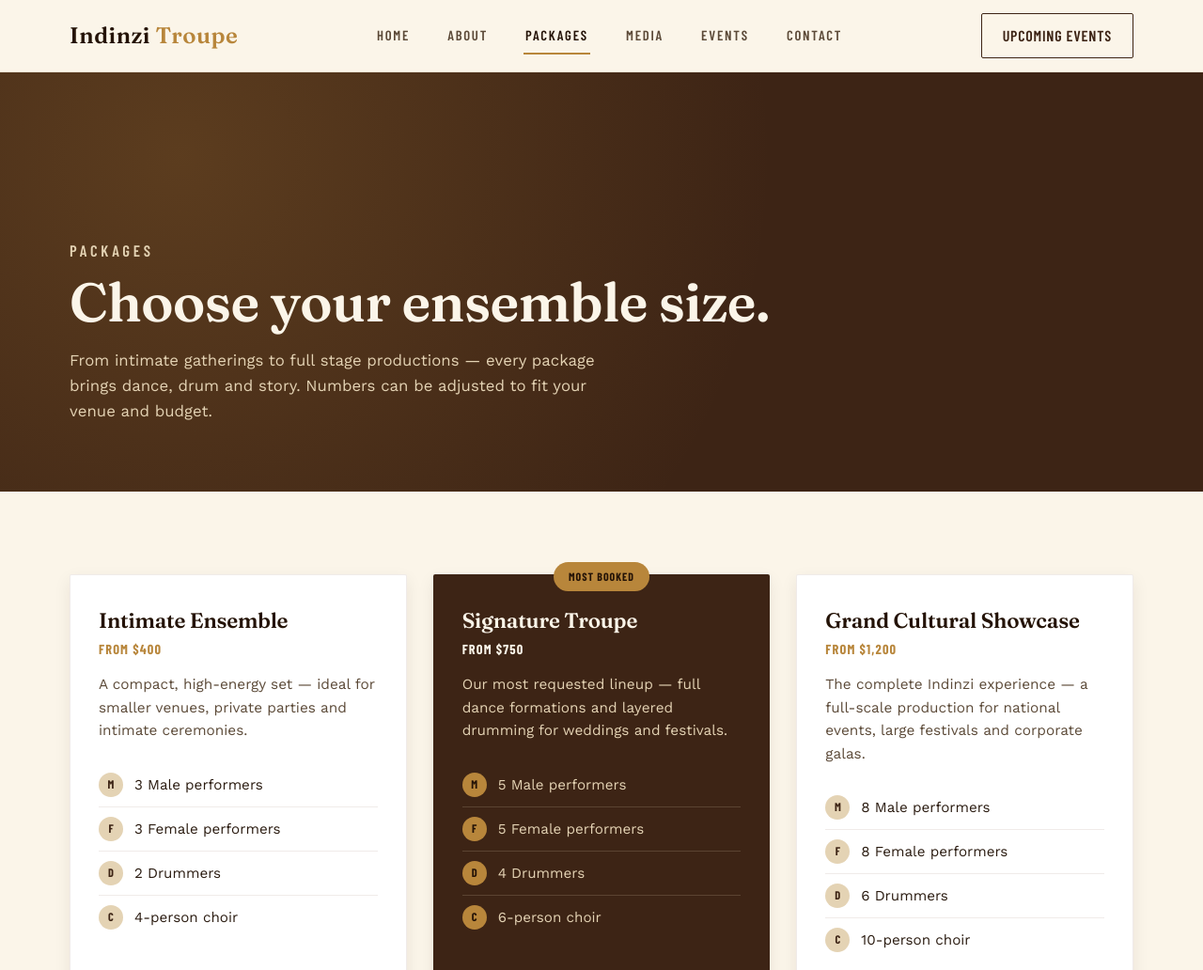
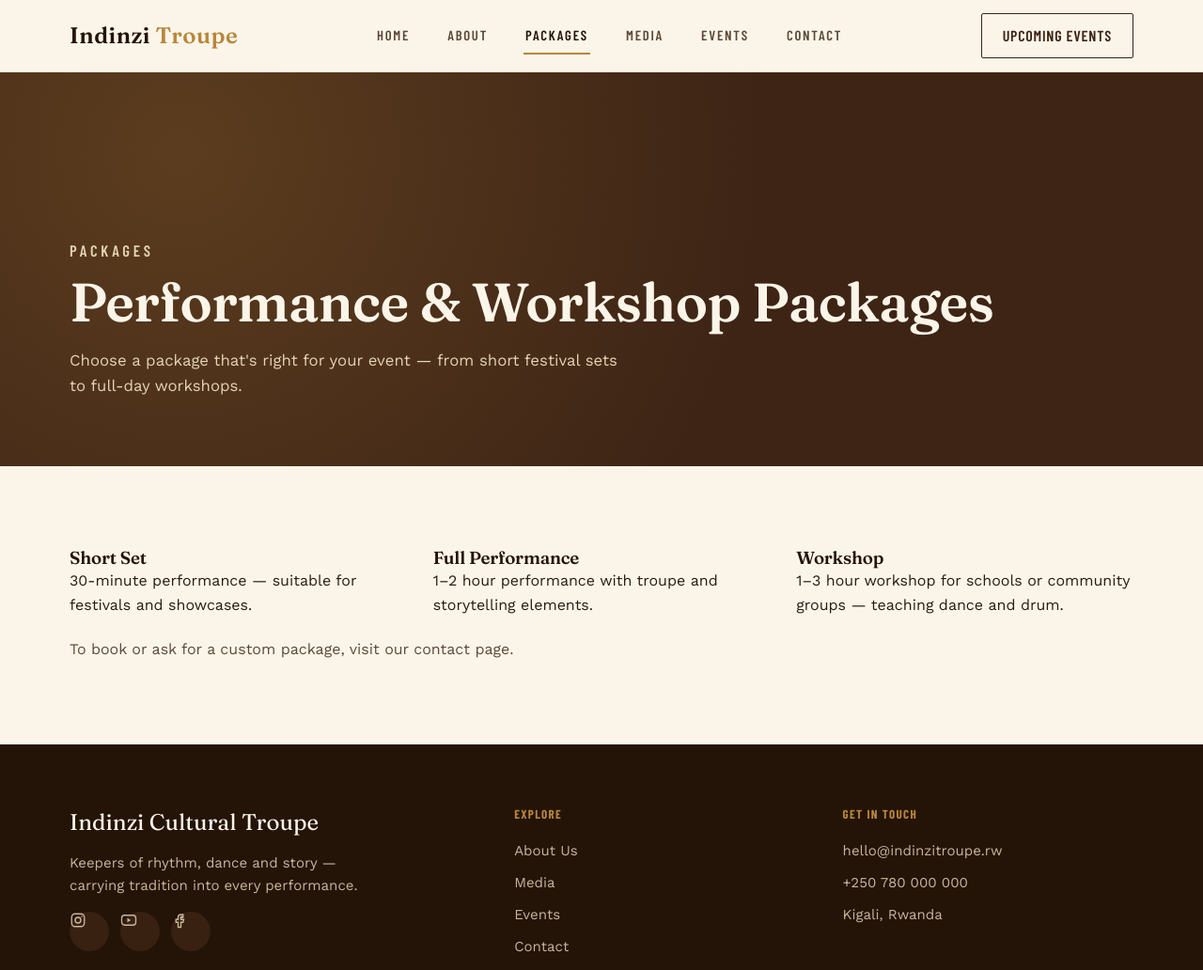
Before and after one commit to Ntare01/INDW, a website: page packages.html in a window 1280 px wide. Shown: the top 1032 px of the page at 94% size. Drawn offline with nearby package versions, Linux system fonts and the light colour scheme.

```diff
--- a/packages.html
+++ b/packages.html
@@ -1,3 +1,56 @@
+<!DOCTYPE html>
+<html lang="en">
+<head>
+  <meta charset="UTF-8">
+  <meta name="viewport" content="width=device-width, initial-scale=1.0">
+  <title>Packages — Indinzi Cultural Troupe</title>
+  <meta name="description" content="Packages and pricing for performances, workshops and events.">
+  <link rel="preconnect" href="https://fonts.googleapis.com">
+  <link rel="preconnect" href="https://fonts.gstatic.com" crossorigin>
+  <link href="https://fonts.googleapis.com/css2?family=Fraunces:opsz,wght@9..144,400;9..144,500;9..144,600;9..144,700&family=Work+Sans:wght@400;500;600&family=Barlow+Condensed:wght@500;600;700&display=swap" rel="stylesheet">
+  <link rel="stylesheet" href="css/style.css">
+</head>
+<body>
+
+<div id="site-header"></div>
+
+<main>
+  <section class="page-hero">
+    <div class="container">
+      <p class="eyebrow">Packages</p>
+      <h1>Performance & Workshop Packages</h1>
+      <p>Choose a package that's right for your event — from short festival sets to full-day workshops.</p>
+    </div>
+  </section>
+
+  <section>
+    <div class="container">
+      <div class="grid-3">
+        <div class="card reveal">
+          <h3>Short Set</h3>
+          <p>30-minute performance — suitable for festivals and showcases.</p>
+        </div>
+        <div class="card reveal">
+          <h3>Full Performance</h3>
+          <p>1–2 hour performance with troupe and storytelling elements.</p>
+        </div>
+        <div class="card reveal">
+          <h3>Workshop</h3>
+          <p>1–3 hour workshop for schools or community groups — teaching dance and drum.</p>
+        </div>
+      </div>
+      <p style="margin-top:22px; color:var(--ink-soft);">To book or ask for a custom package, visit our <a href="contact.html">contact</a> page.</p>
+    </div>
+  </section>
+
+</main>
+
+<div id="site-footer"></div>
+
+<script src="js/partials.js"></script>
+<script src="js/main.js"></script>
+</body>
+</html>
 <!DOCTYPE html>
 <html lang="en">
 <head>
```
Also changed, not shown: vercel.json, 1 other file.
